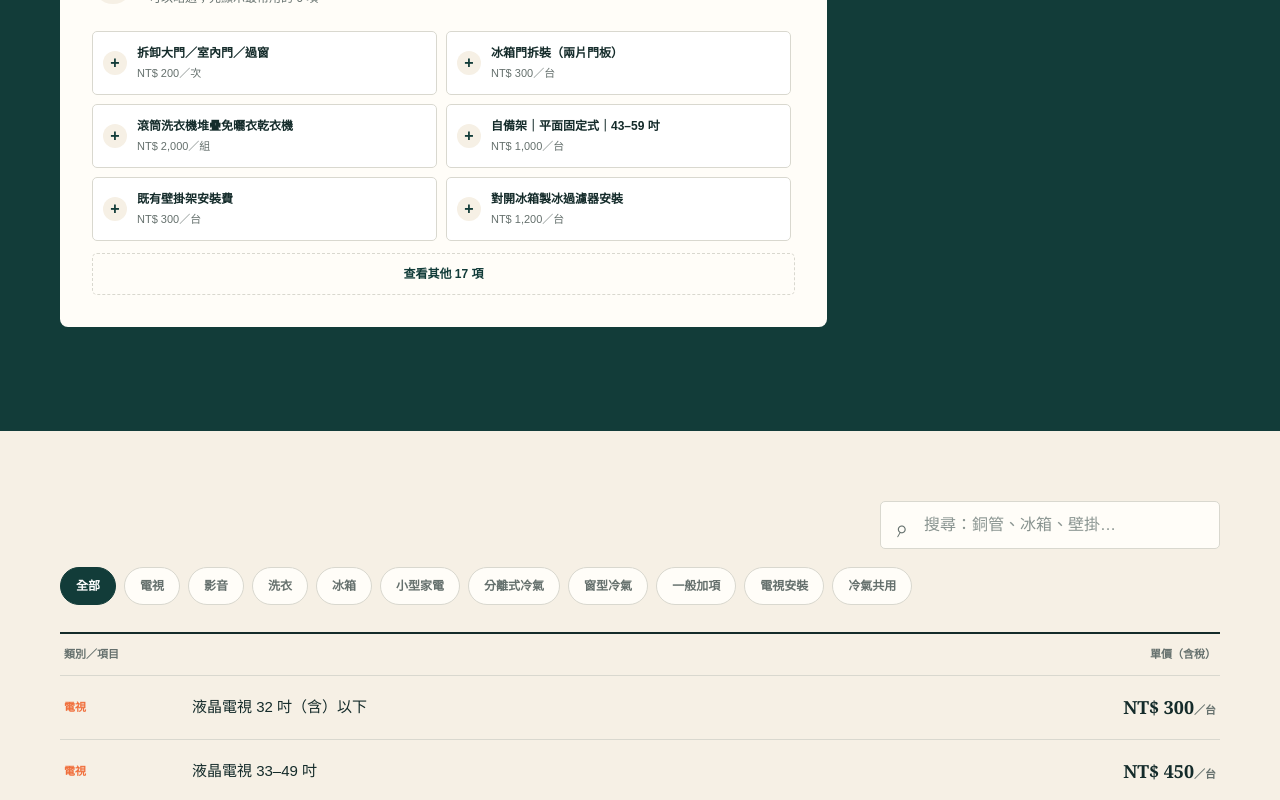
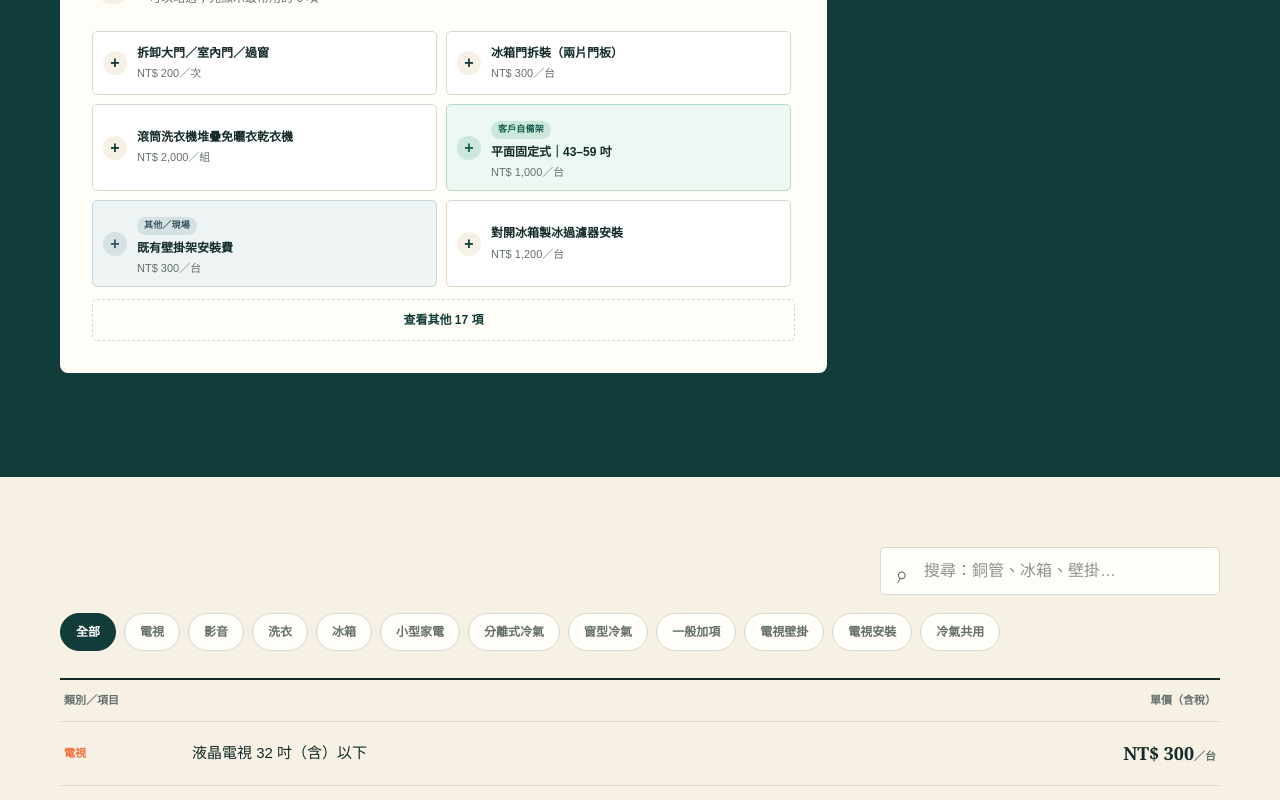
Before and after one commit to lalawgwg99/WGapp, a Next.js app: page / in a window 1280 px wide. Shown: the part 1640-2440 px from the top of the page. Built offline with nearby package versions, Linux system fonts and the light colour scheme.

Commit message:
Clarify wall mount pricing groups

```diff
--- a/app/globals.css
+++ b/app/globals.css
@@ -208,6 +208,17 @@ main { overflow: hidden; }
 .extra-info small { color: var(--muted); font-size: 11px; margin-top: 4px; }
 .check-mark { width: 24px; height: 24px; flex: 0 0 auto; display: grid; place-items: center; border-radius: 50%; background: var(--cream); color: var(--teal); font-weight: 900; }
 .selected .check-mark { background: var(--teal); color: white; }
+.wall-group-badge { display: inline-flex; width: fit-content; border-radius: 999px; padding: 2px 7px; margin-bottom: 5px; font-size: 9px; font-style: normal; font-weight: 900; letter-spacing: .02em; }
+.extra-card.wall-own { background: #edf8f3; border-color: #b7d9cc; }
+.extra-card.wall-kit { background: #fff1e7; border-color: #efc09e; }
+.extra-card.wall-other { background: #eef3f4; border-color: #c6d6d8; }
+.wall-own .wall-group-badge { background: #cce8dc; color: #155d4d; }
+.wall-kit .wall-group-badge { background: #f8d2b8; color: #873b16; }
+.wall-other .wall-group-badge { background: #d5e1e3; color: #36575d; }
+.extra-card.wall-own .check-mark { background: #cce8dc; color: #155d4d; }
+.extra-card.wall-kit .check-mark { background: #f8d2b8; color: #873b16; }
+.extra-card.wall-other .check-mark { background: #d5e1e3; color: #36575d; }
+.extra-card.selected .check-mark { background: var(--teal); color: white; }
 .mini-stepper { flex: 0 0 auto; display: flex; align-items: center; gap: 7px; font-size: 12px; font-weight: 800; }
 .mini-stepper button { width: 22px; height: 22px; border-radius: 50%; }
 .more-extras { width: 100%; margin-top: 12px; padding: 11px; border: 1px dashed var(--line); border-radius: 5px; background: transparent; color: var(--teal); cursor: pointer; font-size: 12px; font-weight: 900; }
@@ -245,6 +256,14 @@ main { overflow: hidden; }
 .fee-list-head { display: grid; grid-template-columns: 1fr auto; padding: 12px 4px; color: var(--muted); font-size: 11px; font-weight: 800; }
 .fee-row { display: grid; grid-template-columns: 110px 1fr auto; align-items: center; gap: 18px; padding: 18px 4px; border-top: 1px solid var(--line); }
 .category-tag { color: var(--orange); font-size: 11px; font-weight: 900; }
+.fee-row.wall-row { margin-top: 6px; padding: 15px 14px; border-top: 0; border-left: 4px solid transparent; border-radius: 6px; }
+.fee-row.wall-own { background: #edf8f3; border-left-color: #3c8b72; }
+.fee-row.wall-kit { background: #fff1e7; border-left-color: #e67e42; }
+.fee-row.wall-other { background: #eef3f4; border-left-color: #6f9299; }
+.wall-row .category-tag { justify-self: start; border-radius: 999px; padding: 5px 9px; }
+.wall-row.wall-own .category-tag { background: #cce8dc; color: #155d4d; }
+.wall-row.wall-kit .category-tag { background: #f8d2b8; color: #873b16; }
+.wall-row.wall-other .category-tag { background: #d5e1e3; color: #36575d; }
 .fee-row h3, .fee-row p { margin: 0; }
 .fee-row h3 { font-size: 15px; }
 .fee-row p { color: var(--muted); font-size: 11px; margin-top: 6px; }
--- a/app/layout.tsx
+++ b/app/layout.tsx
@@ -2,7 +2,7 @@ import type { Metadata } from "next";
 import "./globals.css";
 
 export const metadata: Metadata = {
-  title: "配送安裝費試算｜易鑫實業行 2026",
+  title: "配送安裝費試算｜2026 價目",
   description: "同一地址混搭多種家電，快速合計配送、跨區、樓層與冷氣安裝費用。",
   metadataBase: new URL("https://wgapp.pages.dev"),
   openGraph: {
--- a/app/page.tsx
+++ b/app/page.tsx
@@ -23,7 +23,8 @@ const products: FeeItem[] = [
   { id: "washer12", category: "洗衣", name: "洗衣機 12.5 公斤（含）以下", price: 300, unit: "台", stairRate: 50 },
   { id: "washer18", category: "洗衣", name: "洗衣機 13–18 公斤（含）", price: 400, unit: "台", stairRate: 100 },
   { id: "washer19", category: "洗衣", name: "洗衣機 19 公斤（含）以上", price: 500, unit: "台", stairRate: 100 },
-  { id: "tower", category: "洗衣", name: "上乾下洗洗衣機（洗衣塔／一體成形）", price: 2700, unit: "台", stairRate: 100 },
+  { id: "tower-delivery", category: "洗衣", name: "上乾下洗洗衣機（洗衣塔／一體成形）｜只送不裝", price: 800, unit: "台", stairRate: 100 },
+  { id: "tower", category: "洗衣", name: "上乾下洗洗衣機（洗衣塔／一體成形）｜運送含基本安裝", price: 2700, unit: "台", stairRate: 100 },
   { id: "front13", category: "洗衣", name: "滾筒洗衣機 13 公斤（含）以下", price: 600, unit: "台", stairRate: 50 },
   { id: "front16", category: "洗衣", name: "滾筒洗衣機 14–16 公斤", price: 700, unit: "台", stairRate: 100 },
   { id: "front17", category: "洗衣", name: "滾筒洗衣機 17 公斤（含）以上", price: 750, unit: "台", stairRate: 100 },
@@ -71,22 +72,22 @@ const extras: FeeItem[] = [
   { id: "fridge-door", category: "一般加項", name: "冰箱門拆裝（兩片門板）", price: 300, unit: "台", note: "每超出一片加收 150 元" },
   { id: "ice-filter", category: "一般加項", name: "對開冰箱製冰過濾器安裝", price: 1200, unit: "台" },
   { id: "washer-stack", category: "一般加項", name: "滾筒洗衣機堆疊免曬衣乾衣機", price: 2000, unit: "組" },
-  { id: "tv-own-fixed42", category: "電視安裝", name: "自備架｜平面固定式｜42 吋以下", price: 800, unit: "台", note: "僅安裝費；適用水泥牆面，特殊牆面另議" },
-  { id: "tv-own-fixed59", category: "電視安裝", name: "自備架｜平面固定式｜43–59 吋", price: 1000, unit: "台", note: "僅安裝費；適用水泥牆面，特殊牆面另議" },
-  { id: "tv-own-fixed65", category: "電視安裝", name: "自備架｜平面固定式｜60–65 吋", price: 1700, unit: "台", note: "僅安裝費；適用水泥牆面，特殊牆面另議" },
-  { id: "tv-own-fixed66", category: "電視安裝", name: "自備架｜平面固定式｜66 吋以上", price: 2000, unit: "台", note: "僅安裝費；適用水泥牆面，特殊牆面另議" },
-  { id: "tv-own-tilt42", category: "電視安裝", name: "自備架｜上下仰角式｜42 吋以下", price: 1100, unit: "台", note: "僅安裝費；適用水泥牆面，特殊牆面另議" },
-  { id: "tv-own-tilt59", category: "電視安裝", name: "自備架｜上下仰角式｜43–59 吋", price: 1300, unit: "台", note: "僅安裝費；適用水泥牆面，特殊牆面另議" },
-  { id: "tv-own-tilt65", category: "電視安裝", name: "自備架｜上下仰角式｜60–65 吋", price: 1500, unit: "台", note: "僅安裝費；適用水泥牆面，特殊牆面另議" },
-  { id: "tv-own-tilt66", category: "電視安裝", name: "自備架｜上下仰角式｜66 吋以上", price: 2000, unit: "台", note: "僅安裝費；適用水泥牆面，特殊牆面另議" },
-  { id: "tv-own-arm", category: "電視安裝", name: "自備架｜懸臂式／雙臂規格｜所有尺寸", price: 1500, unit: "台", note: "僅安裝費；適用水泥牆面，特殊牆面另議" },
-  { id: "tv-kit-fixed55", category: "電視安裝", name: "含架套裝｜平面固定式｜32–55 吋", price: 1500, unit: "台", note: "壁掛架＋安裝費；適用水泥牆面，特殊牆面另議" },
-  { id: "tv-kit-fixed56", category: "電視安裝", name: "含架套裝｜平面固定式｜56 吋以上", price: 2500, unit: "台", note: "壁掛架＋安裝費；適用水泥牆面，特殊牆面另議" },
-  { id: "tv-kit-tilt", category: "電視安裝", name: "含架套裝｜上下仰角式", price: null, unit: "台", note: "現場報價；適用水泥牆面，特殊牆面另議" },
-  { id: "tv-kit-arm69", category: "電視安裝", name: "含架套裝｜懸臂式／雙臂規格｜32–69 吋", price: 3500, unit: "台", note: "壁掛架＋安裝費；適用水泥牆面，特殊牆面另議" },
-  { id: "tv-kit-arm70", category: "電視安裝", name: "含架套裝｜懸臂式／雙臂規格｜70 吋以上", price: 4500, unit: "台", note: "壁掛架＋安裝費；適用水泥牆面，特殊牆面另議" },
-  { id: "tv-existing", category: "電視安裝", name: "既有壁掛架安裝費", price: 300, unit: "台" },
-  { id: "tv-special-wall", category: "電視安裝", name: "特殊施工／洗洞｜文化石、大理石等", price: null, unit: "次", note: "使用安全合規材質，現場報價" },
+  { id: "tv-own-fixed42", category: "電視壁掛", name: "平面固定式｜42 吋以下", price: 800, unit: "台", note: "僅安裝費；適用水泥牆面，特殊牆面另議" },
+  { id: "tv-own-fixed59", category: "電視壁掛", name: "平面固定式｜43–59 吋", price: 1000, unit: "台", note: "僅安裝費；適用水泥牆面，特殊牆面另議" },
+  { id: "tv-own-fixed65", category: "電視壁掛", name: "平面固定式｜60–65 吋", price: 1700, unit: "台", note: "僅安裝費；適用水泥牆面，特殊牆面另議" },
+  { id: "tv-own-fixed66", category: "電視壁掛", name: "平面固定式｜66 吋以上", price: 2000, unit: "台", note: "僅安裝費；適用水泥牆面，特殊牆面另議" },
+  { id: "tv-own-tilt42", category: "電視壁掛", name: "上下仰角式｜42 吋以下", price: 1100, unit: "台", note: "僅安裝費；適用水泥牆面，特殊牆面另議" },
+  { id: "tv-own-tilt59", category: "電視壁掛", name: "上下仰角式｜43–59 吋", price: 1300, unit: "台", note: "僅安裝費；適用水泥牆面，特殊牆面另議" },
+  { id: "tv-own-tilt65", category: "電視壁掛", name: "上下仰角式｜60–65 吋", price: 1500, unit: "台", note: "僅安裝費；適用水泥牆面，特殊牆面另議" },
+  { id: "tv-own-tilt66", category: "電視壁掛", name: "上下仰角式｜66 吋以上", price: 2000, unit: "台", note: "僅安裝費；適用水泥牆面，特殊牆面另議" },
+  { id: "tv-own-arm", category: "電視壁掛", name: "懸臂式／雙臂規格｜所有尺寸", price: 1500, unit: "台", note: "僅安裝費；適用水泥牆面，特殊牆面另議" },
+  { id: "tv-kit-fixed55", category: "電視壁掛", name: "平面固定式｜32–55 吋", price: 1500, unit: "台", note: "壁掛架＋安裝費；適用水泥牆面，特殊牆面另議" },
+  { id: "tv-kit-fixed56", category: "電視壁掛", name: "平面固定式｜56 吋以上", price: 2500, unit: "台", note: "壁掛架＋安裝費；適用水泥牆面，特殊牆面另議" },
+  { id: "tv-kit-tilt", category: "電視壁掛", name: "上下仰角式", price: null, unit: "台", note: "現場報價；適用水泥牆面，特殊牆面另議" },
+  { id: "tv-kit-arm69", category: "電視壁掛", name: "懸臂式／雙臂規格｜32–69 吋", price: 3500, unit: "台", note: "壁掛架＋安裝費；適用水泥牆面，特殊牆面另議" },
+  { id: "tv-kit-arm70", category: "電視壁掛", name: "懸臂式／雙臂規格｜70 吋以上", price: 4500, unit: "台", note: "壁掛架＋安裝費；適用水泥牆面，特殊牆面另議" },
+  { id: "tv-existing", category: "電視壁掛", name: "既有壁掛架安裝費", price: 300, unit: "台" },
+  { id: "tv-special-wall", category: "電視壁掛", name: "特殊施工／洗洞｜文化石、大理石等", price: null, unit: "次", note: "使用安全合規材質，現場報價" },
   { id: "cable", category: "電視安裝", name: "室內 CABLE 線（超過 3 米）", price: 30, unit: "米" },
   { id: "antenna", category: "電視安裝", name: "一般 UHF／VHF 室外天線（五樓以下）", price: 1500, unit: "組" },
   { id: "digital-antenna", category: "電視安裝", name: "數位 UHF 室外天線（五樓以下）", price: 1200, unit: "組", note: "不含數位機上盒" },
@@ -153,6 +154,14 @@ const areaFees: Record<string, { price: number; places: string }> = {
 };
 
 const money = (value: number) => `NT$ ${value.toLocaleString("zh-TW")}`;
+const wallGroup = (item: FeeItem) => item.id.startsWith("tv-own-") ? "own"
+  : item.id.startsWith("tv-kit-") ? "kit"
+  : item.id === "tv-existing" || item.id === "tv-special-wall" ? "other"
+  : null;
+const wallGroupLabel = (group: ReturnType<typeof wallGroup>) => group === "own" ? "客戶自備架"
+  : group === "kit" ? "含架套裝"
+  : group === "other" ? "其他／現場"
+  : null;
 const areaOptions = Object.entries(areaFees).flatMap(([fee, info]) =>
   info.places.split("、").map((place) => ({
     value: `${fee}:${place}`,
@@ -229,7 +238,7 @@ export default function Home() {
   const cartHasWindow = cartRows.some((row) => windowAC.some((item) => item.id === row.item.id));
   const cartHasAppliance = cartRows.some((row) => products.some((item) => item.id === row.item.id));
   const extraCategories = new Set<string>();
-  if (mode === "appliance" || cartHasAppliance) ["一般加項", "電視安裝", "影音安裝"].forEach((value) => extraCategories.add(value));
+  if (mode === "appliance" || cartHasAppliance) ["一般加項", "電視壁掛", "電視安裝", "影音安裝"].forEach((value) => extraCategories.add(value));
   if (mode === "split" || cartHasSplit) ["分離式冷氣", "冷氣共用"].forEach((value) => extraCategories.add(value));
   if (mode === "window" || cartHasWindow) ["窗型冷氣", "冷氣共用"].forEach((value) => extraCategories.add(value));
   const relevantExtras = extras.filter((item) => extraCategories.has(item.category));
@@ -465,11 +474,12 @@ export default function Home() {
                 {availableExtras.map((item) => {
                   const qty = selectedExtras[item.id] ?? 0;
                   const needsQuote = item.price === null;
+                  const group = wallGroup(item);
                   return (
-                    <div className={`${qty > 0 ? "extra-card selected" : "extra-card"}${needsQuote ? " quote-only" : ""}`} key={item.id}>
+                    <div className={`${qty > 0 ? "extra-card selected" : "extra-card"}${needsQuote ? " quote-only" : ""}${group ? ` wall-${group}` : ""}`} key={item.id}>
                       <button className="extra-info" onClick={() => setExtra(item.id, qty > 0 ? 0 : 1)} aria-pressed={qty > 0} disabled={needsQuote}>
                         <span className="check-mark">{needsQuote ? "詢" : qty > 0 ? "✓" : "+"}</span>
-                        <span><b>{item.name}</b><small>{needsQuote ? "現場報價" : `${money(item.price)}／${item.unit}`}</small></span>
+                        <span>{group && <em className="wall-group-badge">{wallGroupLabel(group)}</em>}<b>{item.name}</b><small>{needsQuote ? "現場報價" : `${money(item.price)}／${item.unit}`}</small></span>
                       </button>
                       {qty > 0 && (
                         <div className="mini-stepper">
@@ -535,13 +545,16 @@ export default function Home() {
         </div>
         <div className="fee-list">
           <div className="fee-list-head"><span>類別／項目</span><span>單價（含稅）</span></div>
-          {filteredFees.slice(0, 80).map((item) => (
-            <article className="fee-row" key={`fee-${item.id}`}>
-              <span className="category-tag">{item.category}</span>
-              <div><h3>{item.name}</h3>{item.note && <p>{item.note}</p>}</div>
-              <strong>{item.price === null ? "另議" : money(item.price)}<small>{item.unit ? `／${item.unit}` : ""}</small></strong>
-            </article>
-          ))}
+          {filteredFees.slice(0, 80).map((item) => {
+            const group = wallGroup(item);
+            return (
+              <article className={`fee-row${group ? ` wall-row wall-${group}` : ""}`} key={`fee-${item.id}`}>
+                <span className="category-tag">{group ? wallGroupLabel(group) : item.category}</span>
+                <div><h3>{item.name}</h3>{item.note && <p>{item.note}</p>}</div>
+                <strong>{item.price === null ? "另議" : money(item.price)}<small>{item.unit ? `／${item.unit}` : ""}</small></strong>
+              </article>
+            );
+          })}
           {filteredFees.length === 0 && <p className="empty-state">找不到符合的項目，請換個關鍵字。</p>}
           {filteredFees.length > 80 && <p className="list-note">共 {filteredFees.length} 筆，請使用搜尋或分類縮小範圍。</p>}
         </div>
@@ -584,7 +597,7 @@ export default function Home() {
 
       <footer>
         <div className="brand"><span className="brand-mark">易</span><span>配送安裝費試算</span></div>
-        <p>2026 易鑫實業行 · 五甲店配送安裝價目</p>
+        <p>2026 · 五甲店配送安裝價目</p>
         <a href="#top">回到頁首 ↑</a>
       </footer>
     </main>
--- a/index.html
+++ b/index.html
@@ -16,7 +16,7 @@
     <meta name="twitter:card" content="summary_large_image" />
     <meta name="theme-color" content="#123c39" />
     <link rel="icon" href="/favicon.svg" />
-    <title>配送安裝費試算｜易鑫實業行 2026</title>
+    <title>配送安裝費試算｜2026 價目</title>
   </head>
   <body>
     <div id="root"></div>
```
